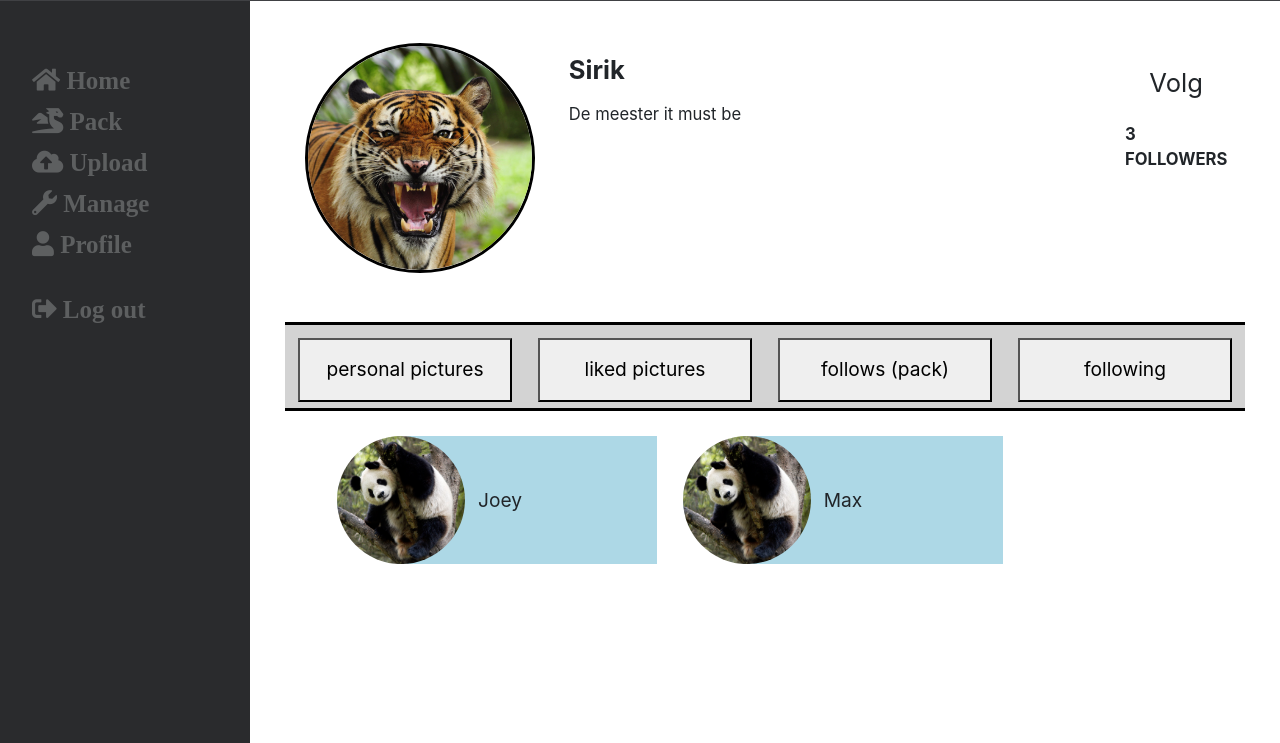
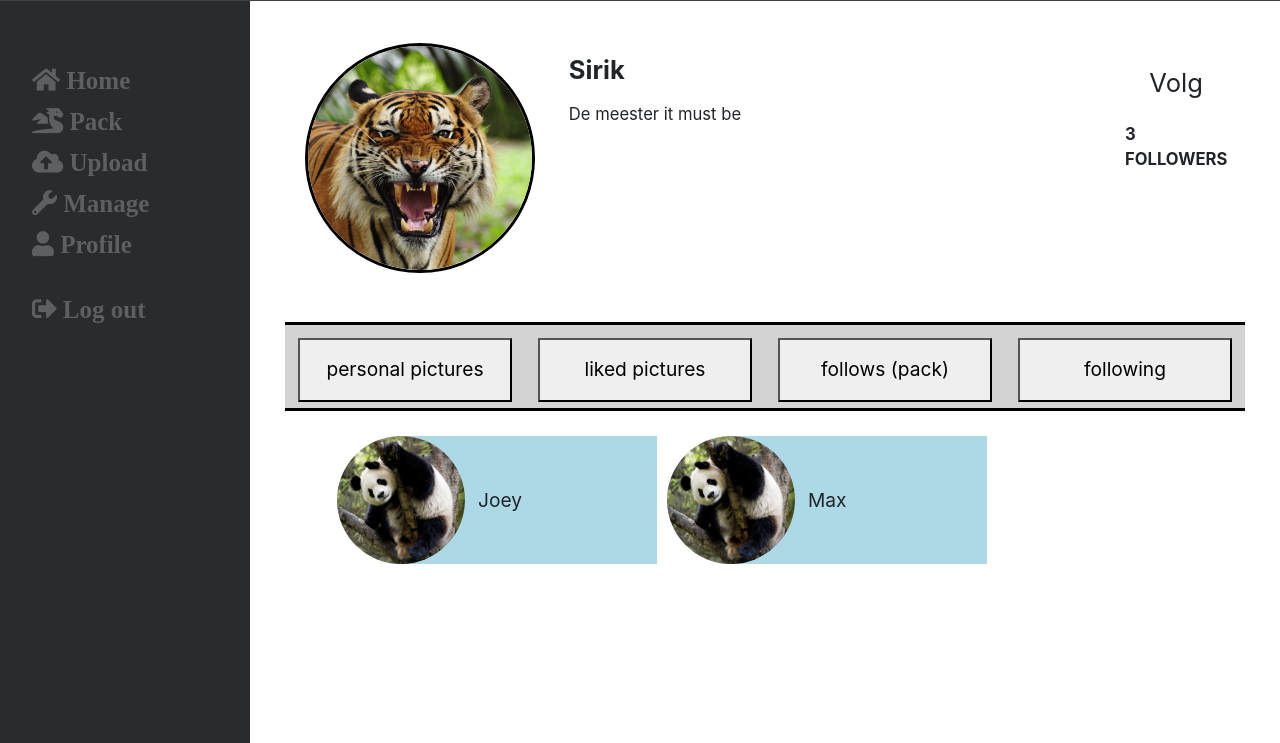
Before and after one commit to SirikS/website, a Flask app: page /profile in a window 1280 px wide, after a click on "follows (pack)". Shown: the part 57-800 px from the top of the page. Run offline with Flask 2, Linux system fonts and the light colour scheme; a user stored in the database is signed in; data comes from the database, SQL or seed files in the repository; some libraries are stand-ins or nearby versions.

Commit message:
Fix voor profielen naast elkaar in tab profielpagina

```diff
--- a/static/profile.css
+++ b/static/profile.css
@@ -193,7 +193,7 @@
 .onderste_flex > .profielen >div{
     display:flex;
     flex-direction:row;
-    margin-right:3%;
+    margin-right:10px;
     margin-bottom:2%;
 }
 
```
